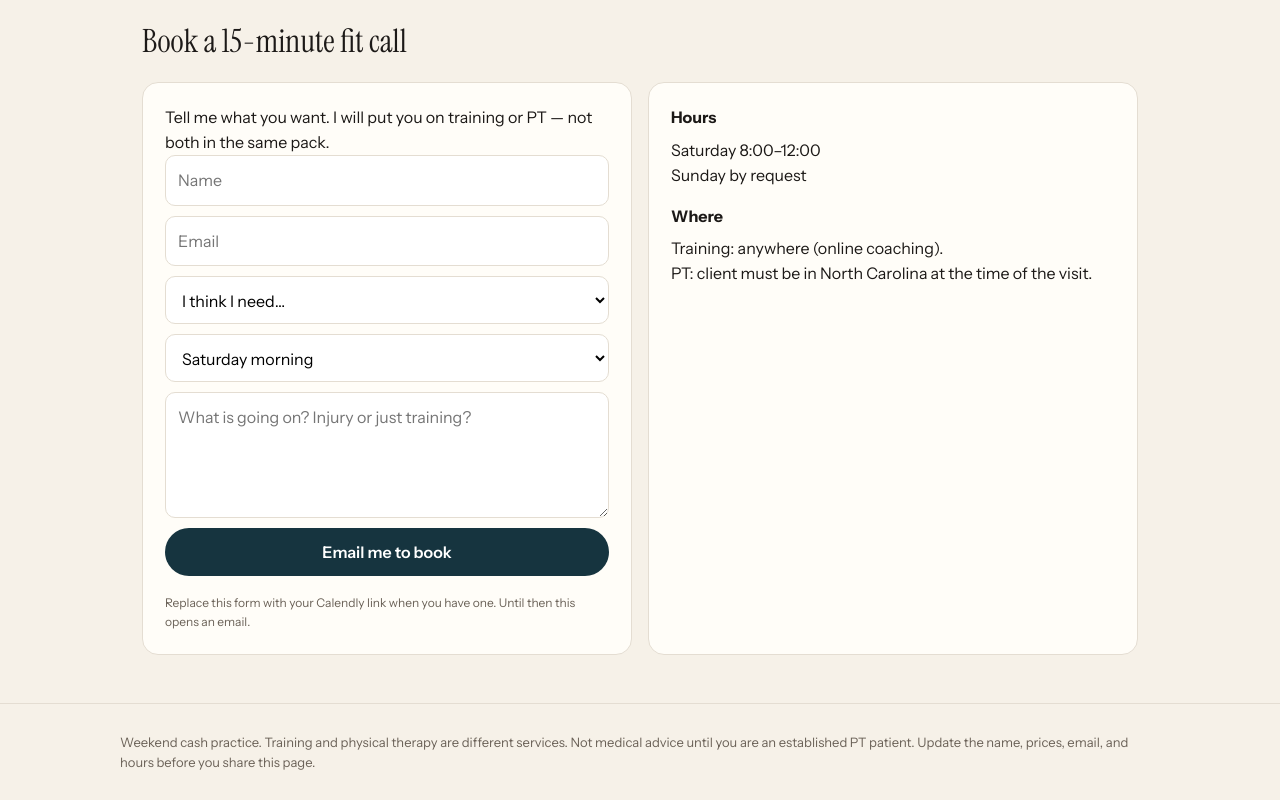
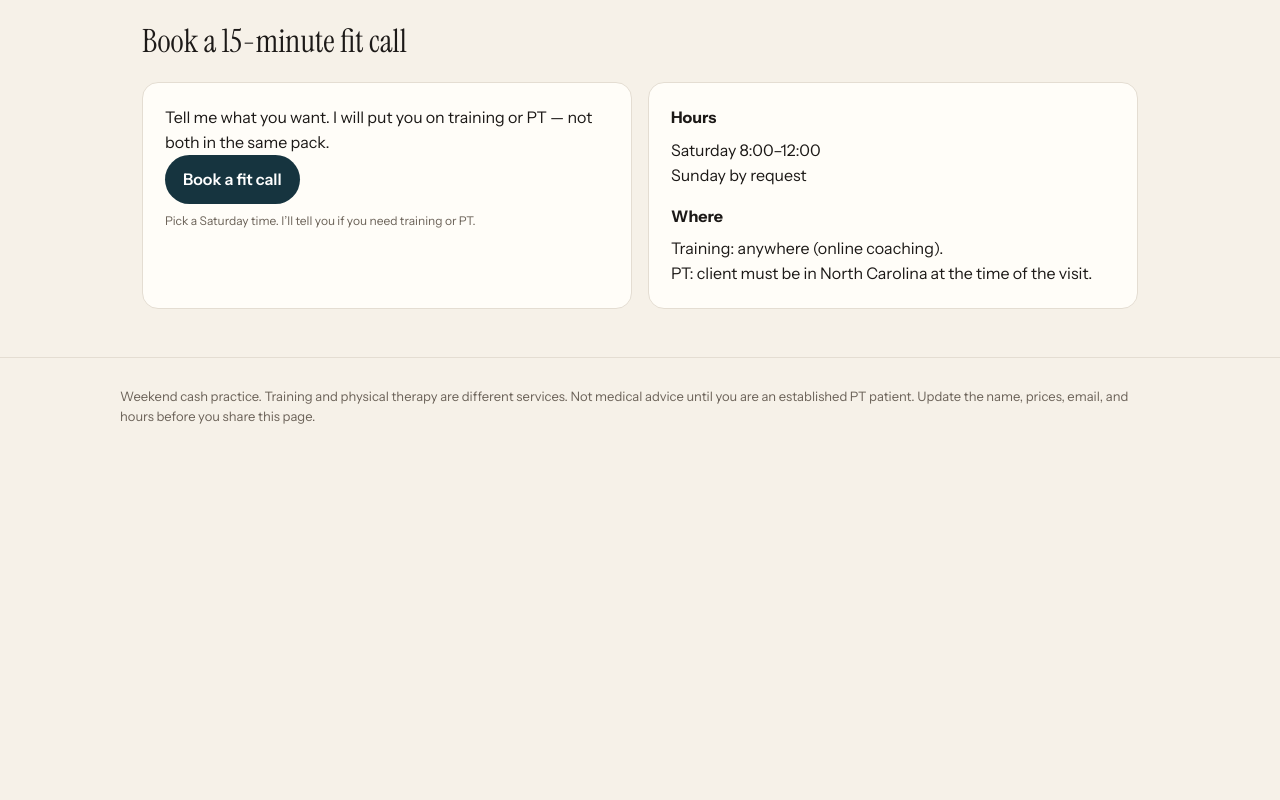
Before and after one commit to twotracktraining-spec/weekend-site, a plain HTML site: page index.html in a window 1280 px wide. Shown: the part 1222-2022 px from the top of the page. After the commit the page ends 1676 px from the top, so only its background shows below. Drawn offline with Linux system fonts and the light colour scheme.

Commit message:
Update index.html

```diff
--- a/index.html
+++ b/index.html
@@ -174,25 +174,8 @@
     <div class="grid-2">
       <div class="card">
         <p>Tell me what you want. I will put you on training or PT — not both in the same pack.</p>
-        <form action="mailto:you@email.com" method="get" enctype="text/plain">
-          <input name="subject" type="hidden" value="Fit call request" />
-          <input required name="name" placeholder="Name" />
-          <input required type="email" name="email" placeholder="Email" />
-          <select name="service" required>
-            <option value="">I think I need…</option>
-            <option>Training pack</option>
-            <option>PT eval</option>
-            <option>Not sure — you decide</option>
-          </select>
-          <select name="when">
-            <option>Saturday morning</option>
-            <option>Saturday afternoon</option>
-            <option>Sunday</option>
-          </select>
-          <textarea name="body" rows="4" placeholder="What is going on? Injury or just training?"></textarea>
-          <button type="submit">Email me to book</button>
-          <p class="fine">Replace this form with your Calendly link when you have one. Until then this opens an email.</p>
-        </form>
+        <a class="btn" href="https://calendly.com/twotracktraining/fit-call" target="_blank" rel="noopener">Book a fit call</a>
+        <p class="fine">Pick a Saturday time. I’ll tell you if you need training or PT.</p>
       </div>
       <div class="card">
         <h4>Hours</h4>
```
